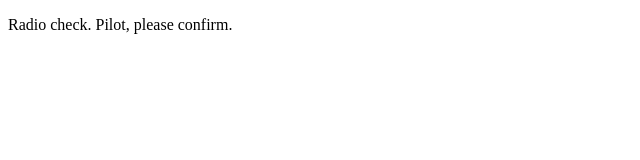
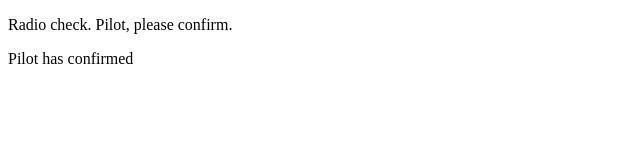
Before and after one commit to haroonerdo/comunication-log-control, a plain HTML site: page index.html in a window 1280 px wide. Shown: the whole page, without its empty margins (0-640 px from the left). Drawn offline with Linux system fonts and the light colour scheme.

Commit message:
repsoned

```diff
--- a/index.html
+++ b/index.html
@@ -2,5 +2,6 @@
 <html>
    <body>
       <p>Radio check. Pilot, please confirm.</p>
+      <p> Pilot has confirmed</p>
    </body>
 </html>
```
